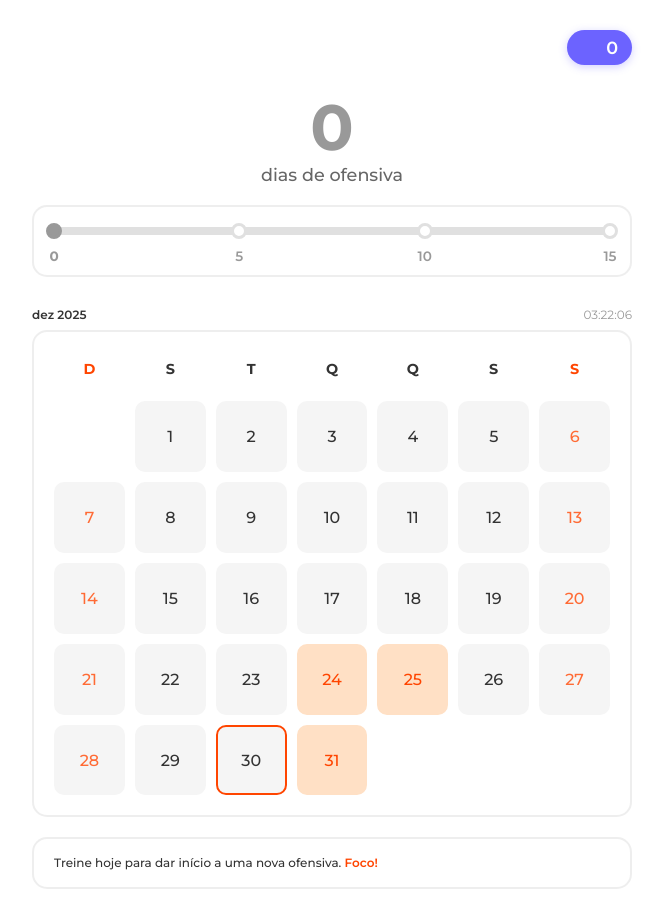
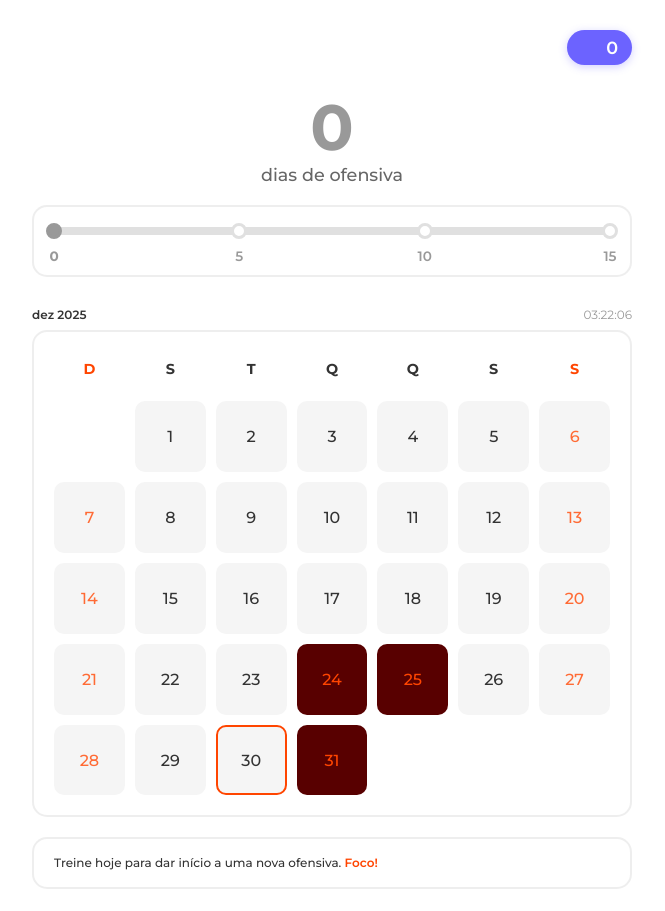
Before and after one commit to themvdiass/constancy, a React (Create React App) app: page / in a window 1280 px wide. Shown: the top 911 px of the page, without its empty margins (308-973 px from the left). Built offline with nearby package versions, Linux system fonts and the light colour scheme; some icons are missing; the HTML template or start-up script is replaced by a standard one.

Commit message:
muda cor escuro

```diff
--- a/src/App.css
+++ b/src/App.css
@@ -405,15 +405,13 @@ h1 {
 
 
 .calendar-day.holiday:not(.checked):not(.blocked) {
-  background: #ffe0c5 !important;
+  background: #580000 !important;
   color: #ff4500 !important;
-  border: 2px solid #ffe0c5 !important;
 }
   /* Unifica cor de feriado não marcado no modo escuro igual ao modo claro */
   .App.dark-mode .calendar-day.holiday:not(.checked):not(.blocked) {
-    background: #ffe0c5 !important;
+    background: #580000 !important;
     color: #ff4500 !important;
-    border: 2px solid #ffe0c5 !important;
   }
 
 /* Garante que checked/blocked sempre prevaleçam sobre holiday */
@@ -432,9 +430,8 @@ h1 {
 }
 
 .App.dark-mode .calendar-day.holiday:not(.checked):not(.blocked) {
-  background: #ffe0c5 !important;
+  background: #580000 !important;
   color: #ff4500 !important;
-  border: 2px solid #ffe0c5 !important;
 }
 
 .calendar-day.weekend.checked {
--- a/src/Home.js
+++ b/src/Home.js
@@ -626,7 +626,6 @@ function Home({ darkMode }) {
             title="Progressão de carga"
           >
             <Icon icon="mdi:weight-lifter" className="icon" />
-            <span className="new-badge">NOVO</span>
           </button>
         </div>
       </div>
```
Also changed, not shown: 6 other files (tests, documents, lock files or other folders).
